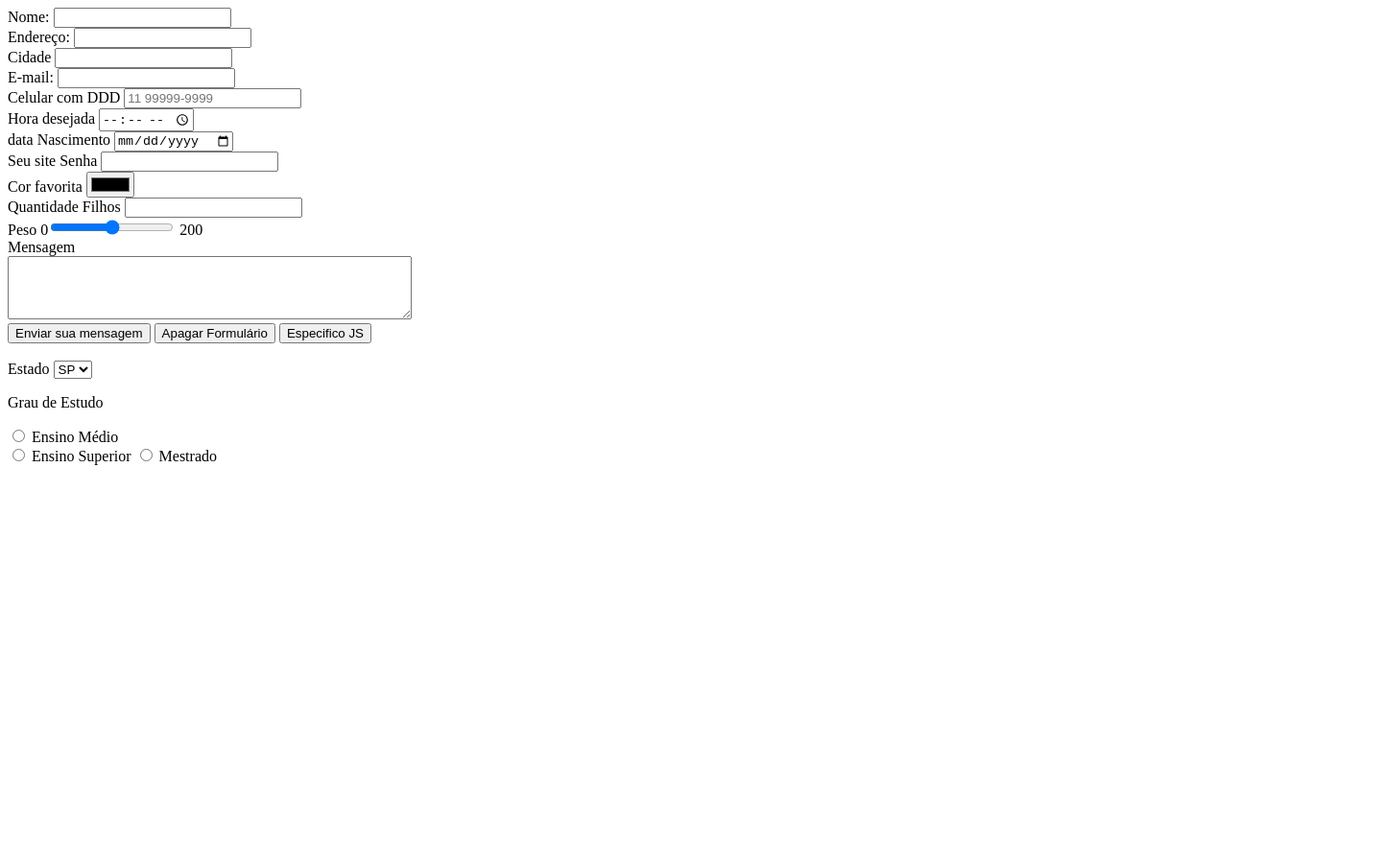
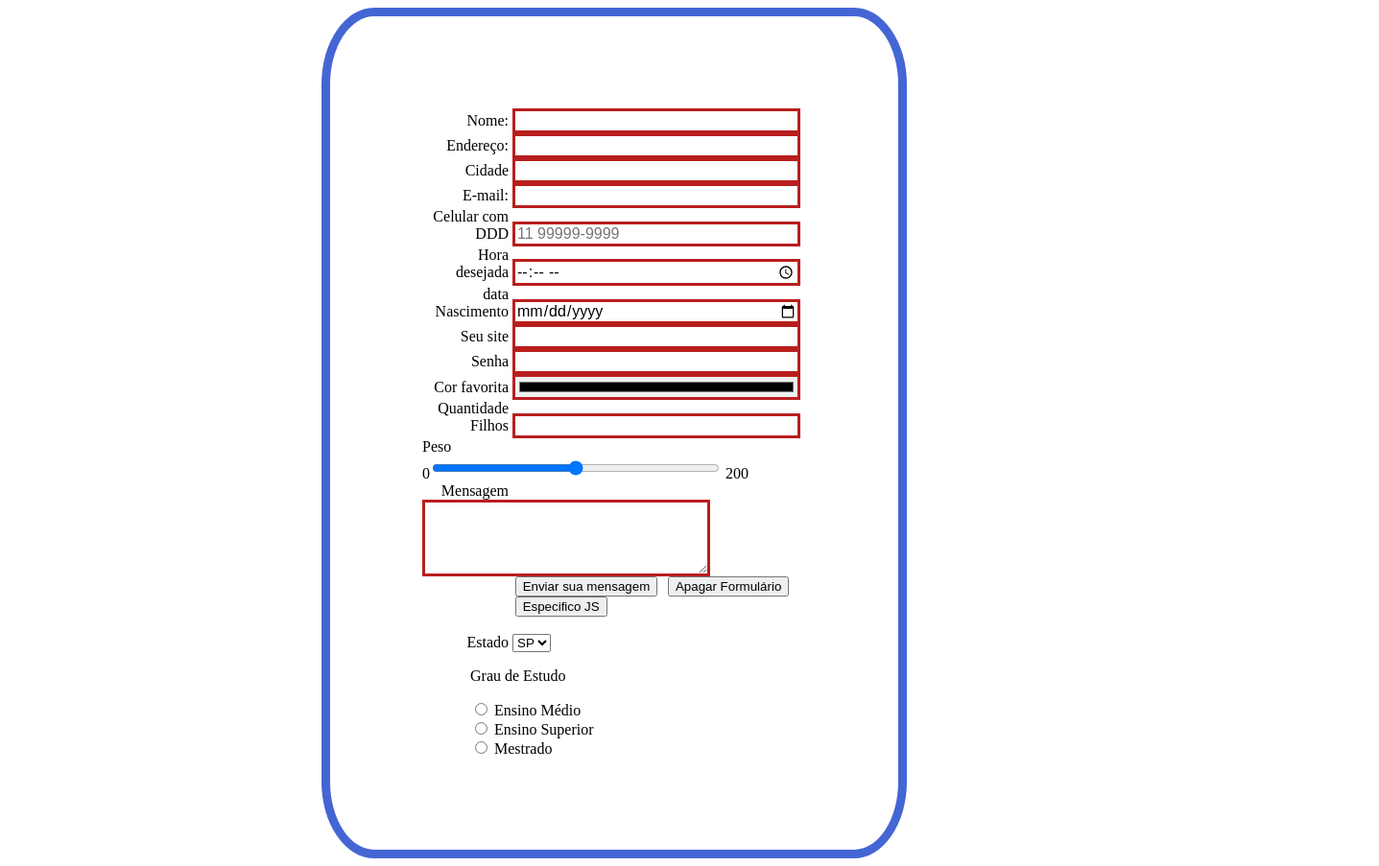
Before and after one commit to Rossibelas/perguntasnoportugolwebstudio, a plain HTML site: page form2.html in a window 1280 px wide. Shown: the whole page at 96% size, 1437 px wide, since content can reach past the window. Before the commit the page ends 800 px from the top, so only its background shows below. Drawn offline with Linux system fonts and the light colour scheme.

Commit message:
Formulário 2.1
Html + CSS

```diff
--- /dev/null
+++ b/form.css
@@ -0,0 +1,88 @@
+form{
+    /* Apenas para centralizar o form na página */
+margin: 0 auto;
+width: 400px;
+/* Para ver as bordas do formulario */
+padding: 6em;
+border: 9px solid #4466d4;
+border-radius: 9%;
+}
+
+
+
+form div+div {
+    margin-top: em;
+}
+label {
+    /*para ter certeza que todas as labels tem o mesmo tamanho e estão propriamente alinhadas */
+    display: inline-block;
+    width: 90px;
+    text-align: right;
+}
+input, textarea {
+    /*para certificar-se que todos os campos de texto têm as mesmas configurações de fonte. Por padrão, textareas ter uma fonte monospace*/
+    font: 1em sans-serif;
+
+    /*Para dar o mesmo tamanho a todos os campos de texto */
+    width: 300px;
+    box-sizing: border-box;
+
+    /*Para harmonizar o look & feel das bordas nos campos de texto*/
+    border: 3px solid #b91e1e;
+}
+
+input:focus, textarea:focus {
+    /* Dar um pouco de destaque nos elementos ativos */
+    border-color: #6b0101;
+}
+textarea {
+    /* Para alinhar corretamente os campos de texto de vários linhas com sua label */
+    vertical-align: top;
+
+    /* Para dar espaço suficiente para digitar algum texto */
+    height: 5em;
+
+    /* Para permitir aos usuários redimensionarem qualquer textarea verticalmente */
+    resize: vertical;
+}
+.button {
+    /* Para posicionar os botões para a mesma posição dos campos de texto */
+    padding-left: 90px;
+    /* mesmo tamanho que os elementos do tipo label */
+}
+
+button {
+    /* Esta margem extra representa aproximadamente o mesmo espaço que o espaço entre as labels e os seus campos de texto */
+    margin-left: 0.5em;
+}
+input[type=radio] {
+    width: auto;
+}
+.radio label{
+    text-align: left;
+    width: 190px;
+}
+.radio{
+    width: 300px;
+    display: block;
+    margin: 0 auto;
+}
+
+input:focus,
+textarea:focus {
+    /* Dar um pouco de destaque nos elementos ativos */
+    border-color: #6b0101;
+}
+input[type=peso]{
+
+    width: auto;
+}
+.peso label{
+    text-align:left;
+    width: 997px;
+}
+.peso{
+    width: px;
+    display: block;
+    margin: 2auto;
+}
--- a/form2.html
+++ b/form2.html
@@ -1,6 +1,15 @@
 <!DOCTYPE html>
 <html lang="pt-br">
+<head>
+    <meta charset="UTF-8">
+    <meta name="viewport" content="width=device-width, initial-scale=1.0">
+    <title>Document</title>
+    <link rel="stylesheet" href="form.css">
+</head>
+<body>
 
+</body>
+</html>
 <head>
 
 <body>
@@ -46,10 +55,9 @@
 
         <div>
             <label for="site">Seu site</label>
-            <label for="url" id="site" name="site" required>
+            <input type="url" id="site" name="site" required><br>
             <label for="senha">Senha</label>
-            <input type="password" id="senha" name="senha"
-            required>
+            <input type="password" id="senha" name="senha" required>
         </div>
 
         <div>
@@ -64,7 +72,7 @@
 
         </div>
 
-        <div>
+        <div class="peso">
             <label for="peso">Peso</label>
             0<input type="range" id="peso" name="peso" min="0" max="200"> 200
 
@@ -92,12 +100,12 @@
             </select>
         </div>
 
-        <div>
+        <div class="radio">
             <p>Grau de Estudo</p>
             <input type="radio" id="medio" name="medio" value="Ensino Médio">
             <label for="medio">Ensino Médio</label><br>
             <input type="radio" id="faculdade" name="medio" value="Ensino Superior">
-            <label for="faculdade">Ensino Superior</label>
+            <label for="faculdade">Ensino Superior</label><br>
             <input type="radio" id="mestrado" name="medio" value="mestrado">
             <label for="mestrado">Mestrado</label>
         </div>
```
